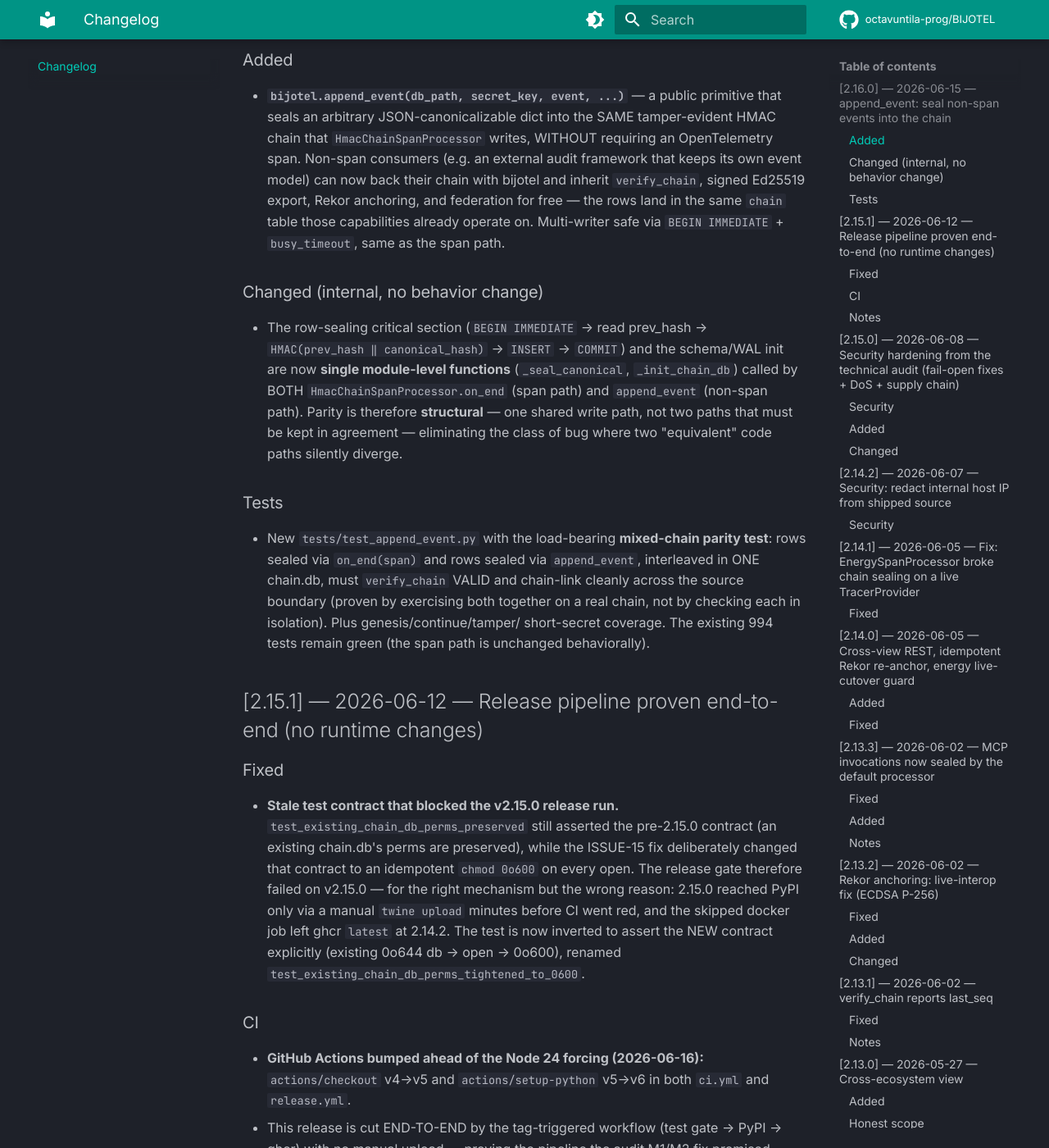
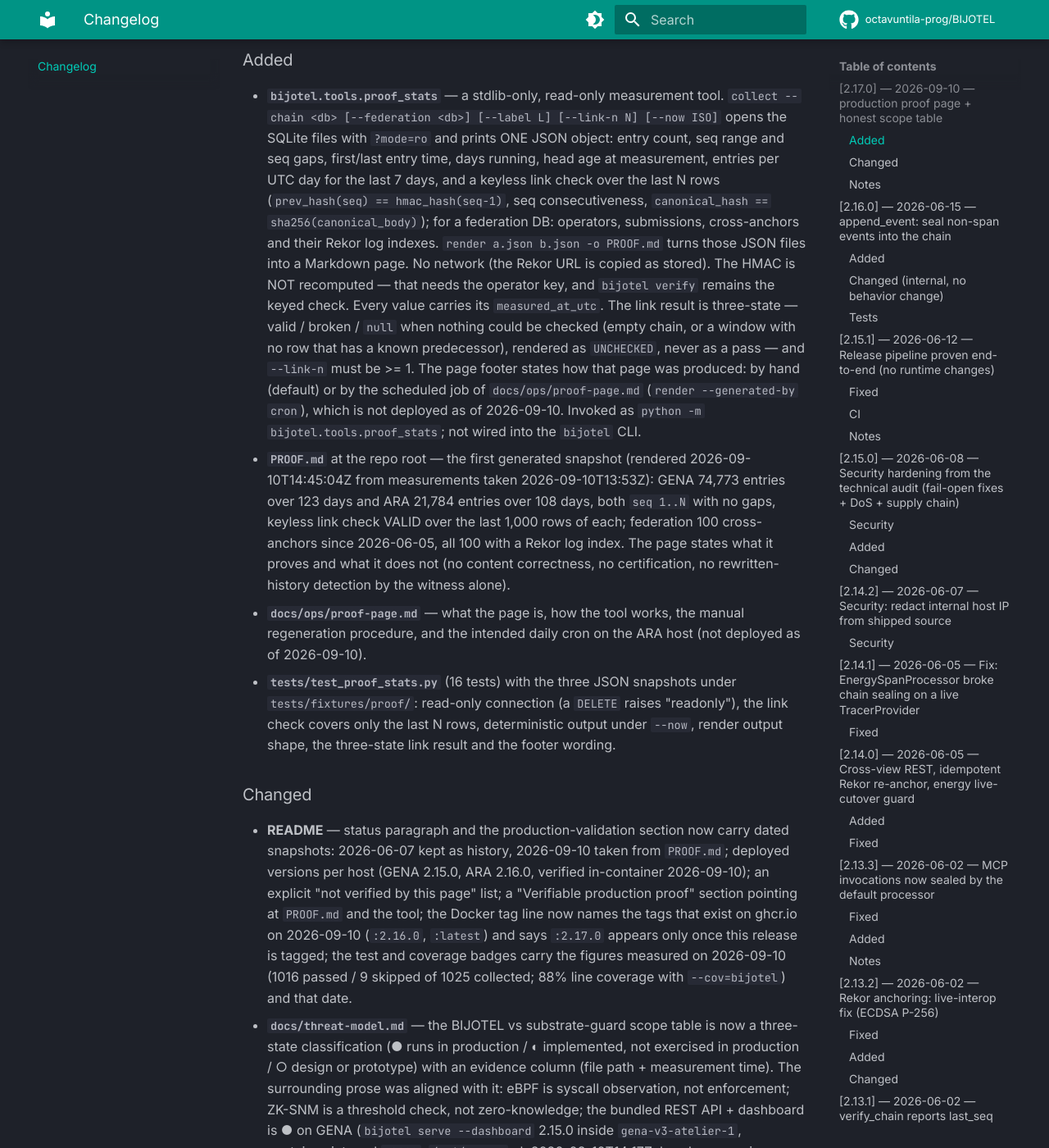
Before and after one commit to octavuntila-prog/BIJOTEL, an MkDocs documentation site: the page built from docs/changelog.md, in a window 1280 px wide and 1400 px high, scrolled down 388 px. Shown: the whole window at 82% size. Built offline with MkDocs 1.6.1 and Material for MkDocs 9.7.7, drawn with Linux system fonts in a browser that asks for light colours; comment, search, counter and statistics services are not loaded; some of the changed text lies outside the part shown.

Commit message:
release: 2.17.0 — production proof page + honest scope table
Adds a read-only tool that measures the production chains and the
federation witness, and renders a dated proof page from those
measurements, so the README numbers can no longer go stale silently.

- bijotel.tools.proof_stats: `collect` reads a chain (and optionally
  federation.db) over a read-only SQLite URI and prints one JSON object;
  `render` turns those snapshots into PROOF.md. Keyless link check
  (prev_hash vs previous hmac_hash, canonical_hash vs sha256(body));
  three-state result, so a window that checked nothing renders
  UNCHECKED rather than VALID. --link-n must be >= 1.
- PROOF.md, generated from measurements taken 2026-09-10T13:53Z:
  GENA 74,773 entries since 2026-05-10 (123 days), ARA 21,784 since
  2026-05-25, both link-valid over the last 1000 rows; federation
  100 cross-anchors since 2026-06-05, all with a Rekor log index.
  The page states what it does not prove: content correctness, any
  certification, and that the witness alone does not detect a
  rewritten history.
- docs/threat-model.md: the BIJOTEL vs substrate-guard table now
  carries a State column with three states and a dated evidence
  pointer per row, replacing checkmarks that read as production
  features. Z3, eBPF, the threshold non-membership check, the
  offline store and the software attestation key are marked as
  implemented-but-not-exercised; ZK, CRDT and TPM as design only.
- docs/ops/proof-page.md describes the daily regeneration job, which
  is not deployed yet — the page footer says so.

No runtime behaviour changes to processors, chain format, or CLI.
Suite: 1016 passed, 9 skipped.

Co-Authored-By: Claude Fable 5.1 <noreply@anthropic.com>

```diff
--- a/CHANGELOG.md
+++ b/CHANGELOG.md
@@ -4,6 +4,79 @@ All notable changes to BIJOTEL will be documented in this file.
 
 The format is based on [Keep a Changelog](https://keepachangelog.com/en/1.1.0/),
 and this project adheres to [Semantic Versioning](https://semver.org/spec/v2.0.0.html).
+
+## [2.17.0] — 2026-09-10 — production proof page + honest scope table
+
+### Added
+
+- **`bijotel.tools.proof_stats`** — a stdlib-only, read-only measurement
+  tool. `collect --chain <db> [--federation <db>] [--label L] [--link-n N]
+  [--now ISO]` opens the SQLite files with `?mode=ro` and prints ONE JSON
+  object: entry count, seq range and seq gaps, first/last entry time, days
+  running, head age at measurement, entries per UTC day for the last 7
+  days, and a keyless link check over the last N rows (`prev_hash(seq) ==
+  hmac_hash(seq-1)`, seq consecutiveness, `canonical_hash ==
+  sha256(canonical_body)`); for a federation DB: operators, submissions,
+  cross-anchors and their Rekor log indexes. `render a.json b.json -o
+  PROOF.md` turns those JSON files into a Markdown page. No network (the
+  Rekor URL is copied as stored). The HMAC is NOT recomputed — that needs
+  the operator key, and `bijotel verify` remains the keyed check. Every
+  value carries its `measured_at_utc`. The link result is three-state —
+  valid / broken / `null` when nothing could be checked (empty chain, or a
+  window with no row that has a known predecessor), rendered as
+  `UNCHECKED`, never as a pass — and `--link-n` must be >= 1. The page
+  footer states how that page was produced: by hand (default) or by the
+  scheduled job of `docs/ops/proof-page.md` (`render --generated-by cron`),
+  which is not deployed as of 2026-09-10. Invoked as
+  `python -m bijotel.tools.proof_stats`; not wired into the `bijotel` CLI.
+- **`PROOF.md`** at the repo root — the first generated snapshot
+  (rendered 2026-09-10T14:45:04Z from measurements taken 2026-09-10T13:53Z):
+  GENA 74,773 entries over 123 days and ARA 21,784
+  entries over 108 days, both `seq 1..N` with no gaps, keyless link check
+  VALID over the last 1,000 rows of each; federation 100 cross-anchors
+  since 2026-06-05, all 100 with a Rekor log index. The page states what it
+  proves and what it does not (no content correctness, no certification,
+  no rewritten-history detection by the witness alone).
+- **`docs/ops/proof-page.md`** — what the page is, how the tool works, the
+  manual regeneration procedure, and the intended daily cron on the ARA
+  host (not deployed as of 2026-09-10).
+- **`tests/test_proof_stats.py`** (16 tests) with the three JSON snapshots
+  under `tests/fixtures/proof/`: read-only connection (a `DELETE` raises
+  "readonly"), the link check covers only the last N rows, deterministic
+  output under `--now`, render output shape, the three-state link result
+  and the footer wording.
+
+### Changed
+
+- **README** — status paragraph and the production-validation section now
+  carry dated snapshots: 2026-06-07 kept as history, 2026-09-10 taken from
+  `PROOF.md`; deployed versions per host (GENA 2.15.0, ARA 2.16.0, verified
+  in-container 2026-09-10); an explicit "not verified by this page" list;
+  a "Verifiable production proof" section pointing at `PROOF.md` and the
+  tool; the Docker tag line now names the tags that exist on ghcr.io on
+  2026-09-10 (`:2.16.0`, `:latest`) and says `:2.17.0` appears only once
+  this release is tagged; the test and coverage badges
+  carry the figures measured on 2026-09-10 (1016 passed / 9 skipped of
+  1025 collected; 88% line coverage with `--cov=bijotel`) and that date.
+- **`docs/threat-model.md`** — the BIJOTEL vs substrate-guard scope table
+  is now a three-state classification (● runs in production / ◐
+  implemented, not exercised in production / ○ design or prototype) with
+  an evidence column (file path + measurement time). The surrounding prose
+  was aligned with it: eBPF is syscall observation, not enforcement;
+  ZK-SNM is a threshold check, not zero-knowledge; the bundled REST API +
+  dashboard is ● on GENA (`bijotel serve --dashboard` 2.15.0 inside
+  `gena-v3-atelier-1`, container-internal `:8090`, `/api/health` ok
+  2026-09-10T14:17Z, hourly regression run logged 2026-09-10T14:30Z) and
+  not deployed on ARA. The closing paragraph now lists everything that
+  actually runs in production on the BIJOTEL side — chain, daily
+  Ed25519-signed export verification (2026-09-10T05:30:01Z), daily
+  federation submission (03:00:01Z) and Rekor anchoring (03:30:04Z) —
+  instead of claiming only the chain does.
+
+### Notes
+
+- No runtime behaviour changes to processors, chain format, or CLI.
+  Production hosts on 2.15.0 / 2.16.0 need no redeploy.
 
 ## [2.16.0] — 2026-06-15 — `append_event`: seal non-span events into the chain
 
--- a/mkdocs.yml
+++ b/mkdocs.yml
@@ -71,6 +71,7 @@ nav:
       - Secret Rotation: operations/secret-rotation.md
       - Multi-Provider Setup: operations/multi-provider.md
       - Chain Archival: operations/chain-archival.md
+      - Proof Page: ops/proof-page.md
   - Design:
       - OTel Collector Exporter: design/otel-collector-exporter.md
       - TEE-Anchored Chains: design/tee-anchored-chains.md
--- a/pyproject.toml
+++ b/pyproject.toml
@@ -1,6 +1,6 @@
 [project]
 name = "bijotel"
-version = "2.16.0"
+version = "2.17.0"
 description = "Tamper-evident HMAC audit chain for LLM applications. HMAC-SHA256 chain, content-addressable storage, pre-call policy gate, regression detection, Ed25519-signed exports, chain segmentation and archival, full REST API + dashboard surface, OTel GenAI semconv v1.41 (cache + reasoning tokens, streaming timing), MCP invocation sealing."
 readme = "README.md"
 requires-python = ">=3.11"
--- a/src/bijotel/__init__.py
+++ b/src/bijotel/__init__.py
@@ -124,7 +124,7 @@ from bijotel.replay import (
     verify_replay,
 )
 
-__version__ = "2.16.0"
+__version__ = "2.17.0"
 
 __all__ = [
     "ASTSafetyChecker",
```
Also changed, not shown: PROOF.md (added, +66 -0 lines), README.md (+83 -20 lines), docs/ops/proof-page.md (added, +173 -0 lines), docs/threat-model.md (+53 -16 lines), 7 other files.
